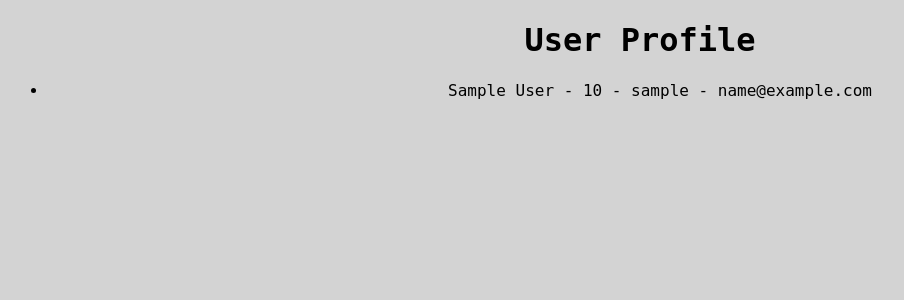
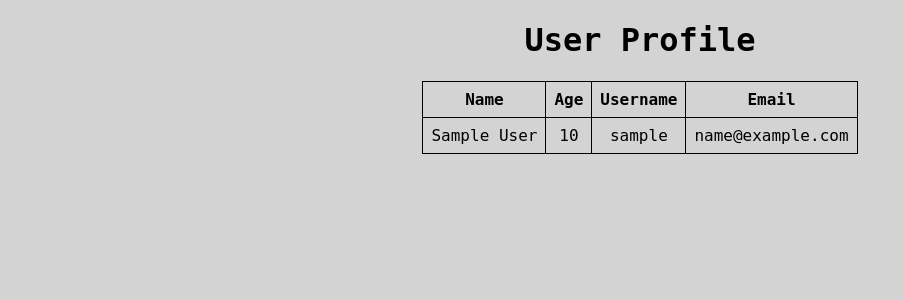
Before and after one commit to aals02/film-django, a Django app: page /profile/ in a window 1280 px wide. Shown: the top 300 px of the page, without its empty margins (0-904 px from the left). Run offline with Django 5.2, Linux system fonts and the light colour scheme; tables that the repository leaves empty hold one stand-in row (values such as "Sample post").

Commit message:
Update listfilm.html
new

```diff
--- a/templates/listfilm.html
+++ b/templates/listfilm.html
@@ -3,19 +3,30 @@
 <head>
     <meta charset="UTF-8">
     <title>Item List</title>
-    {% comment %} make file for css and put this in it  {% endcomment %}
     <style>
         body {text-align: center; font-size: medium; background-color: lightgrey; font-family: Monospace, Helvetica; color: black;}
         .white {background-color: white; height: 30px; margin: 0; padding: 15px;}
-        table {margin: 0 auto;}
+        table {margin: 0 auto; border-collapse: collapse;}
+        th, td {padding: 8px; border: 1px solid black;}
     </style>
 </head>
 <body>
     <h1>User Profile</h1>
-    <ul>
+    <table>
+        <tr>
+            <th>Name</th>
+            <th>Age</th>
+            <th>Username</th>
+            <th>Email</th>
+        </tr>
         {% for item in items %}
-            <li>{{ item.name }} - {{ item.age }} - {{ item.username}} - {{ item.email}}</li>
+            <tr>
+                <td>{{ item.name }}</td>
+                <td>{{ item.age }}</td>
+                <td>{{ item.username }}</td>
+                <td>{{ item.email }}</td>
+            </tr>
         {% endfor %}
-    </ul>
+    </table>
 </body>
 </html>
```
